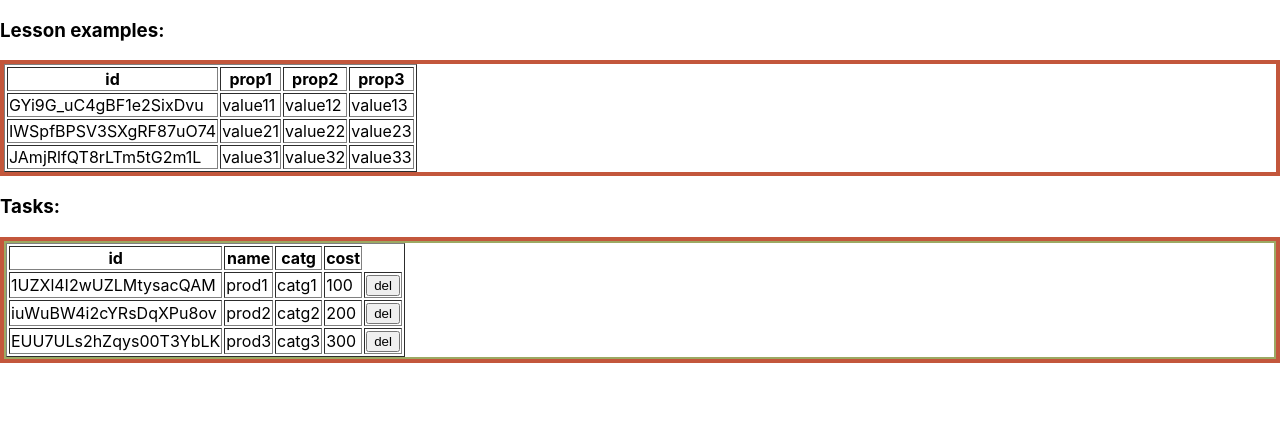
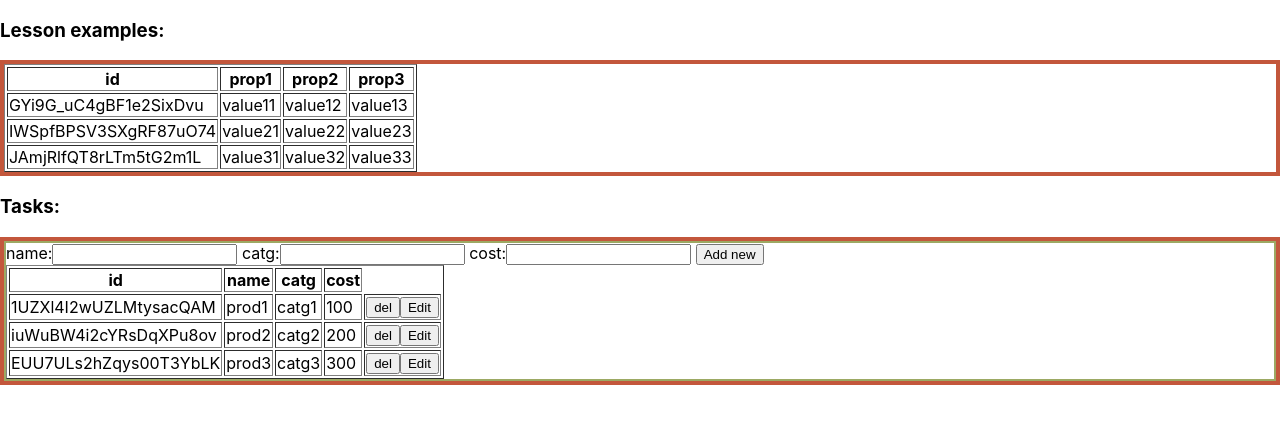
Before and after one commit to eBenya/ReactLessons, a React (Create React App) app: page / in a window 1280 px wide. Shown: the top 424 px of the page. Built offline with nearby package versions, Linux system fonts and the light colour scheme.

Commit message:
Add function that add new object to table. And add prepare for edit element function table

```diff
--- a/src/App.js
+++ b/src/App.js
@@ -35,6 +35,7 @@ function getNewId() {
 function App() {
 	const [products, setProducts] = useState(initProds);
 	const [notes, setNotes] = useState(initNotes);
+	const [inputState, setInputState] = useState(null);
 
 	function renderTableHead(obj) {
 		return (
@@ -45,41 +46,85 @@ function App() {
 			</thead>
 		);
 	}
-	function renderTableRow(keyValuePairs, elementKey, stateObj, changeStateFunction) {
+	function renderTableRow(obj, elementKey, stateObjs, changeStateFunction, inputState, inputStateChangeFunc) {
 		return (
 			<tr key={elementKey}>
-				{Object.entries(keyValuePairs).map(x => <td key={x[0]}>{x[1]}</td>)}
+				{Object.entries(obj).map(x => <td key={x[0]}>{x[1]}</td>)}
 				{
 					changeStateFunction ?
-						<td><button onClick={() => delElementOnNumber(stateObj, elementKey, changeStateFunction)}>del</button></td>
+						<td>
+							<button onClick={() => delElementOnNumber(stateObjs, elementKey, changeStateFunction)}>del</button>
+							<button onClick={() => inputStateChangeFunc(obj)}>Edit</button>
+						</td>
 						: null
 				}
 			</tr>
 		);
 	}
-	function renderTableBody(objects, changeStateFunction) {
+	function renderTableBody(objects, changeStateFunction, inputState, inputStateChangeFunc) {
 		return (
 			<tbody>
-				{objects.map((val, it) => renderTableRow(val, it, objects, changeStateFunction))}
+				{objects.map((val, it) => renderTableRow(val, it, objects, changeStateFunction, inputState, inputStateChangeFunc))}
 			</tbody>
 		);
 	}
-	function renderTable(objects, changeStateFunction) {
+	function renderAddForm(objsCollection, changeObjStateFunc, inputState, inputStateChangeFunc) {
+		return (
+			<>
+				{
+					Object.entries(objsCollection[0])
+						.map(x => {
+							if (x[0] !== 'id') {
+								return (
+									<span key={x[0]}>
+										{x[0]}:
+										<input
+											value={inputState !== null ? inputState[x[0]] : ''}
+											onChange={e => changePropInputFormObj(inputState, inputStateChangeFunc, x[0], e.target.value)}
+										/>{' '}
+									</span>
+								);
+							}
+						})
+				}
+				<button onClick={() => addNewElement(objsCollection, changeObjStateFunc, inputState, inputStateChangeFunc)}>Add new</button>
+			</>
+		);
+	}
+	function changePropInputFormObj(objState, changeFunctionState, keyName, newValue) {
+		var temp = Object.assign({}, objState);
+		if (!('id' in temp)) {
+			temp.id = ' ';
+		}
+		temp[keyName] = newValue;
+		changeFunctionState(temp);
+	}
+	function renderTable(objects, changeStateFunction, inputObjState, changeInputFormFunc) {
 		if (objects.length > 0) {
 			return (
-				<table border="1px">
-					{renderTableHead(objects[0])}
-					{renderTableBody(objects, changeStateFunction)}
-				</table>
+				<>
+					{((inputObjState || inputState === null) && changeInputFormFunc && changeStateFunction) ? renderAddForm(objects, changeStateFunction, inputObjState, changeInputFormFunc) : null}
+					<table border="1px">
+						{renderTableHead(objects[0])}
+						{renderTableBody(objects, changeStateFunction, inputObjState, changeInputFormFunc)}
+					</table>
+				</>
 			)
 		}
 		return <span>404 NotFound</span>
 	}
 
-	function delElementOnNumber(stateObj, key, changeStateFunc){
+	function delElementOnNumber(stateObj, key, changeStateFunc) {
 		let temp = stateObj.slice();
-		temp.splice(key,1);
+		temp.splice(key, 1);
 		changeStateFunc(temp);
+	}
+	function addNewElement(objCollection, changeCollectionStateFunc, newObj, clearInputFunc) {
+		if (objCollection[0].id) {
+			newObj.id = getNewId();
+		}
+		changeCollectionStateFunc([...objCollection, newObj]);
+		clearInputFunc(null);
 	}
 
 	return (
@@ -91,7 +136,7 @@ function App() {
 			<h3>Tasks:</h3>
 			<div className="borderedExaplesLessonsFromTasks">
 				<div className="borderedDiv">
-					{renderTable(products, setProducts)}
+					{renderTable(products, setProducts, inputState, setInputState)}
 				</div>
 			</div>
 		</>
```
